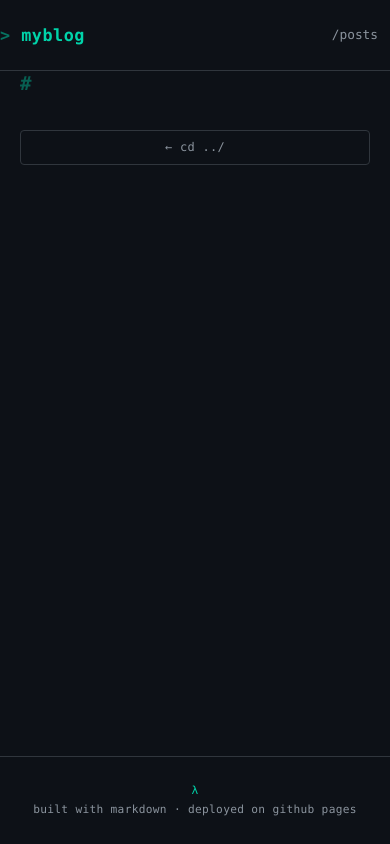
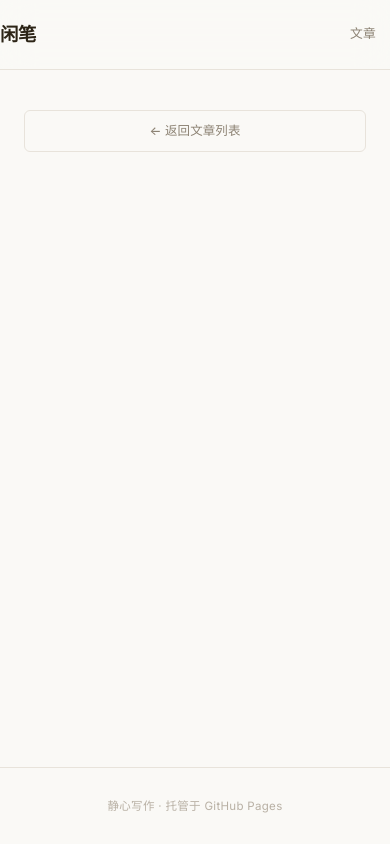
Before and after one commit to gongdi35/myblog, a Python web app: template templates/post.html in a window 390 px wide. Run offline with Jinja, Linux system fonts and the light colour scheme; the template is opened without the code that fills it, so the values that code supplies are empty.

Commit message:
UI 重设计：温暖纸质感 · 琥珀点缀 · 衬线标题 · 日式留白

```diff
--- a/static/style.css
+++ b/static/style.css
@@ -1,234 +1,304 @@
 /*============================================================================
-    style.css - 科技极简博客样式
-    深色终端风格 · 青色点缀 · 等宽字体 · 扁平无卡片
+    style.css — 温暖极简博客
+    灵感来源：Stripe Press · Linear Blog · 日式排版
+    低调、留白、质感、琥珀点缀
 ============================================================================*/
 
-/* ---- CSS 变量 ---- */
+/* ---- Google Fonts ---- */
+@import url('https://fonts.googleapis.com/css2?family=Noto+Serif+SC:wght@500;700&family=Inter:wght@400;500&display=swap');
+
+/* ---- CSS Variables ---- */
 :root {
-    --bg:          #0d1117;
-    --bg-alt:      #161b22;
-    --text:        #c9d1d9;
-    --text-dim:    #8b949e;
-    --accent:      #00d4aa;
-    --accent-dim:  #00997a;
-    --border:      #30363d;
-    --font-mono:   "JetBrains Mono", "Fira Code", "Cascadia Code", "SF Mono",
-                   "Source Code Pro", "Consolas", "Courier New", monospace;
-    --font-sans:   -apple-system, BlinkMacSystemFont, "Segoe UI", "Noto Sans SC",
-                   "PingFang SC", "Microsoft YaHei", sans-serif;
-    --radius:      4px;
-    --max-w:       720px;
+    --bg:            #faf9f6;
+    --card-bg:       #ffffff;
+    --text:          #2c2416;
+    --text-muted:    #8c8273;
+    --text-faint:    #b8b0a4;
+    --accent:        #c4630b;
+    --accent-soft:   #fdf0dd;
+    --border:        #e8e3db;
+    --border-strong: #d4cec4;
+    --shadow-sm:     0 1px 2px rgba(0,0,0,.03);
+    --shadow-md:     0 4px 20px rgba(0,0,0,.04);
+    --radius:        6px;
+    --max-w:         680px;
+    --font-serif:    "Noto Serif SC", "Source Han Serif SC", Georgia,
+                     "Times New Roman", serif;
+    --font-sans:     "Inter", -apple-system, BlinkMacSystemFont,
+                     "Segoe UI", "Noto Sans SC", "PingFang SC",
+                     "Microsoft YaHei", sans-serif;
+    --font-mono:     "JetBrains Mono", "Fira Code", "SF Mono",
+                     "Consolas", "Courier New", monospace;
 }
 
 /* ---- Reset ---- */
 *, *::before, *::after { margin: 0; padding: 0; box-sizing: border-box; }
 
-html { font-size: 16px; scroll-behavior: smooth; }
+html { font-size: 17px; scroll-behavior: smooth; -webkit-font-smoothing: antialiased; }
 
 body {
     font-family: var(--font-sans);
     background: var(--bg);
     color: var(--text);
-    line-height: 1.75;
+    line-height: 1.78;
     min-height: 100vh;
     display: flex;
     flex-direction: column;
 }
 
 /* ---- Container ---- */
-.container { max-width: var(--max-w); margin: 0 auto; padding: 0 20px; width: 100%; }
+.container {
+    max-width: var(--max-w);
+    margin: 0 auto;
+    padding: 0 24px;
+    width: 100%;
+}
 
 /* ---- Navbar ---- */
 .navbar {
-    background: var(--bg);
+    background: rgba(250, 249, 246, 0.85);
+    backdrop-filter: blur(16px);
+    -webkit-backdrop-filter: blur(16px);
     border-bottom: 1px solid var(--border);
     position: sticky; top: 0; z-index: 100;
-    backdrop-filter: blur(12px);
 }
 
 .navbar .container {
     display: flex;
     justify-content: space-between;
     align-items: center;
-    padding: 18px 0;
+    padding: 20px 0;
 }
 
 .logo {
-    font-family: var(--font-mono);
-    font-size: 1.05rem;
-    font-weight: 600;
-    color: var(--accent);
+    font-family: var(--font-serif);
+    font-size: 1.15rem;
+    font-weight: 700;
+    color: var(--text);
     text-decoration: none;
-    letter-spacing: 0.5px;
+    letter-spacing: -0.3px;
+    transition: color 0.25s;
 }
-.logo::before { content: "> "; opacity: 0.5; }
+.logo:hover { color: var(--accent); }
 
-.nav-links { display: flex; gap: 4px; }
+.nav-links { display: flex; gap: 2px; }
 
 .nav-links a {
-    font-family: var(--font-mono);
+    font-family: var(--font-sans);
     font-size: 0.8rem;
-    color: var(--text-dim);
+    font-weight: 500;
+    color: var(--text-muted);
     text-decoration: none;
-    padding: 6px 12px;
+    padding: 7px 14px;
     border-radius: var(--radius);
-    transition: color 0.2s, background 0.2s;
+    transition: color 0.25s, background 0.25s;
+    letter-spacing: 0.2px;
 }
-.nav-links a:hover { color: var(--accent); background: var(--bg-alt); }
+.nav-links a:hover { color: var(--accent); background: var(--accent-soft); }
 
 /* ---- Main ---- */
-main { flex: 1; padding: 48px 0; }
+main { flex: 1; padding: 64px 0 80px; }
 
 /* ---- Page Header ---- */
-.page-header { margin-bottom: 36px; }
+.page-header { margin-bottom: 44px; }
 
 .page-header h1 {
-    font-family: var(--font-mono);
-    font-size: 1.15rem;
-    font-weight: 500;
-    color: var(--text-dim);
+    font-family: var(--font-serif);
+    font-size: 1.45rem;
+    font-weight: 700;
+    color: var(--text);
+    letter-spacing: -0.3px;
 }
-.page-header h1::before { content: "// "; color: var(--accent); }
 
 /* ---- Post List ---- */
-.post-list { display: flex; flex-direction: column; gap: 0; }
+.post-list { display: flex; flex-direction: column; gap: 32px; }
 
 .post-card {
-    padding: 28px 0;
-    border-bottom: 1px solid var(--border);
+    background: var(--card-bg);
+    border: 1px solid var(--border);
+    border-radius: var(--radius);
+    padding: 28px 30px;
+    box-shadow: var(--shadow-sm);
+    transition: border-color 0.25s, box-shadow 0.25s;
 }
-.post-card:first-child { padding-top: 0; }
-.post-card:last-child { border-bottom: none; }
+.post-card:hover {
+    border-color: var(--border-strong);
+    box-shadow: var(--shadow-md);
+}
 
 .post-card h2 { margin-bottom: 6px; }
 
 .post-card h2 a {
-    font-family: var(--font-mono);
-    font-size: 1.05rem;
-    font-weight: 500;
+    font-family: var(--font-serif);
+    font-size: 1.2rem;
+    font-weight: 700;
     color: var(--text);
     text-decoration: none;
-    transition: color 0.2s;
+    letter-spacing: -0.2px;
+    transition: color 0.25s;
 }
 .post-card h2 a:hover { color: var(--accent); }
 
 .post-meta {
-    font-family: var(--font-mono);
-    font-size: 0.725rem;
-    color: var(--text-dim);
+    font-family: var(--font-sans);
+    font-size: 0.75rem;
+    font-weight: 500;
+    color: var(--text-faint);
     margin-bottom: 10px;
-    letter-spacing: 0.5px;
+    letter-spacing: 0.4px;
     text-transform: uppercase;
 }
 
 .post-excerpt {
-    color: var(--text-dim);
+    color: var(--text-muted);
     font-size: 0.9rem;
-    line-height: 1.65;
-    margin-bottom: 12px;
+    line-height: 1.7;
+    margin-bottom: 14px;
 }
 
 /* ---- Buttons ---- */
 .btn {
-    display: inline-block;
-    font-family: var(--font-mono);
-    font-size: 0.75rem;
-    padding: 6px 16px;
+    display: inline-flex;
+    align-items: center;
+    font-family: var(--font-sans);
+    font-size: 0.78rem;
+    font-weight: 500;
+    padding: 9px 20px;
     border-radius: var(--radius);
     text-decoration: none;
     cursor: pointer;
-    transition: all 0.2s;
-    letter-spacing: 0.3px;
+    transition: all 0.25s;
+    letter-spacing: 0.15px;
 }
 
 .btn-primary {
-    background: transparent;
-    color: var(--accent);
-    border: 1px solid var(--accent);
+    background: var(--text);
+    color: #fff;
+    border: 1px solid var(--text);
 }
-.btn-primary:hover { background: var(--accent); color: var(--bg); }
+.btn-primary:hover { background: var(--accent); border-color: var(--accent); }
 
 .btn-secondary {
     background: transparent;
-    color: var(--text-dim);
+    color: var(--text-muted);
     border: 1px solid var(--border);
 }
-.btn-secondary:hover { color: var(--text); border-color: var(--text-dim); }
+.btn-secondary:hover {
+    color: var(--text);
+    border-color: var(--border-strong);
+    background: var(--bg);
+}
 
 .post-actions { display: flex; gap: 8px; flex-wrap: wrap; }
 
 /* ---- Post Detail ---- */
-.post-detail { max-width: var(--max-w); }
+.post-detail { }
 
 .post-detail h1 {
-    font-family: var(--font-mono);
-    font-size: 1.4rem;
-    font-weight: 600;
-    color: var(--accent);
-    margin-bottom: 8px;
-    line-height: 1.4;
+    font-family: var(--font-serif);
+    font-size: 1.85rem;
+    font-weight: 700;
+    color: var(--text);
+    margin-bottom: 10px;
+    line-height: 1.35;
+    letter-spacing: -0.5px;
 }
-.post-detail h1::before { content: "# "; opacity: 0.4; }
 
 .post-detail hr {
     border: none;
     border-top: 1px solid var(--border);
-    margin: 24px 0;
+    margin: 28px 0;
 }
 
+/* ---- Post Content Typography ---- */
 .post-content {
     font-size: 1rem;
-    line-height: 1.85;
+    line-height: 1.9;
     color: var(--text);
 }
 
-/* Typography in post content */
+.post-content > p:first-child::first-letter {
+    float: left;
+    font-family: var(--font-serif);
+    font-size: 3.2rem;
+    font-weight: 700;
+    line-height: 0.85;
+    margin: 4px 10px 0 0;
+    color: var(--accent);
+}
+
 .post-content h1, .post-content h2, .post-content h3,
 .post-content h4, .post-content h5, .post-content h6 {
-    font-family: var(--font-mono);
+    font-family: var(--font-serif);
+    color: var(--text);
+    margin: 40px 0 14px;
+    font-weight: 700;
+    letter-spacing: -0.2px;
+}
+.post-content h2 { font-size: 1.25rem; }
+.post-content h3 { font-size: 1.08rem; }
+.post-content h2 + p,
+.post-content h3 + p { margin-top: 6px; }
+
+.post-content p { margin-bottom: 18px; }
+
+.post-content a {
     color: var(--accent);
-    margin: 32px 0 12px;
+    text-decoration: none;
+    background: linear-gradient(to right, var(--accent), var(--accent));
+    background-size: 0 1px;
+    background-repeat: no-repeat;
+    background-position: 0 100%;
+    transition: background-size 0.3s;
 }
-.post-content h2 { font-size: 1.15rem; }
-.post-content h3 { font-size: 1rem; }
-.post-content p { margin-bottom: 16px; }
-.post-content a { color: var(--accent); text-decoration: none; border-bottom: 1px solid var(--accent-dim); }
-.post-content a:hover { border-color: var(--accent); }
-.post-content ul, .post-content ol { padding-left: 24px; margin-bottom: 16px; }
-.post-content li { margin-bottom: 4px; }
+.post-content a:hover { background-size: 100% 1px; }
+
+.post-content ul, .post-content ol {
+    padding-left: 24px;
+    margin-bottom: 18px;
+}
+.post-content li { margin-bottom: 6px; }
+
 .post-content blockquote {
     border-left: 3px solid var(--accent);
-    padding: 8px 16px;
-    margin: 16px 0;
-    color: var(--text-dim);
-    background: var(--bg-alt);
+    padding: 14px 20px;
+    margin: 22px 0;
+    color: var(--text-muted);
+    background: var(--accent-soft);
     border-radius: 0 var(--radius) var(--radius) 0;
+    font-style: italic;
 }
+.post-content blockquote p { margin-bottom: 0; }
+
 .post-content code {
     font-family: var(--font-mono);
-    font-size: 0.85em;
-    background: var(--bg-alt);
+    font-size: 0.82em;
+    background: var(--bg);
     padding: 2px 6px;
+    border-radius: 3px;
+    color: var(--accent);
+    border: 1px solid var(--border);
+}
+
+.post-content pre {
+    background: #1e1b18;
     border-radius: var(--radius);
-    color: var(--accent);
-}
-.post-content pre {
-    background: var(--bg-alt);
-    border: 1px solid var(--border);
-    border-radius: var(--radius);
-    padding: 16px 20px;
+    padding: 20px 24px;
     overflow-x: auto;
-    margin: 16px 0;
-    font-size: 0.85rem;
+    margin: 20px 0;
+    font-size: 0.82rem;
     line-height: 1.55;
 }
 .post-content pre code {
     background: none;
     padding: 0;
-    color: var(--text);
+    color: #e8e3db;
+    border: none;
+    font-size: inherit;
 }
-.post-content strong { color: #f0f6fc; font-weight: 600; }
-.post-content img { max-width: 100%; border-radius: var(--radius); margin: 16px 0; }
+
+.post-content strong { color: #1a1410; font-weight: 600; }
+.post-content img { max-width: 100%; border-radius: var(--radius); margin: 20px 0; }
 
 /* ---- Empty State ---- */
 .empty-state {
@@ -238,29 +308,35 @@ main { flex: 1; padding: 48px 0; }
     border-radius: var(--radius);
 }
 .empty-state p {
-    font-family: var(--font-mono);
-    font-size: 0.9rem;
-    color: var(--text-dim);
-    margin-bottom: 8px;
+    font-family: var(--font-serif);
+    font-size: 1rem;
+    color: var(--text-muted);
+    margin-bottom: 6px;
 }
 
 /* ---- Footer ---- */
 footer {
     text-align: center;
-    padding: 24px;
-    font-family: var(--font-mono);
-    font-size: 0.7rem;
-    color: var(--text-dim);
+    padding: 28px;
+    font-family: var(--font-sans);
+    font-size: 0.72rem;
+    color: var(--text-faint);
     border-top: 1px solid var(--border);
     letter-spacing: 0.3px;
 }
-footer::before { content: "λ "; color: var(--accent); }
 
 /* ---- Responsive ---- */
 @media (max-width: 600px) {
-    .post-detail h1 { font-size: 1.2rem; }
-    .post-card h2 a { font-size: 0.95rem; }
-    .post-content { font-size: 0.95rem; }
+    html { font-size: 16px; }
+    .navbar .container { padding: 16px 0; }
+    main { padding: 40px 0 60px; }
+    .post-card { padding: 22px 20px; }
+    .post-detail h1 { font-size: 1.45rem; }
+    .post-card h2 a { font-size: 1.1rem; }
+    .post-content > p:first-child::first-letter {
+        font-size: 2.4rem;
+        margin-right: 6px;
+    }
     .post-actions { flex-direction: column; }
-    .post-actions .btn { text-align: center; }
+    .post-actions .btn { text-align: center; justify-content: center; }
 }
--- a/templates/base.html
+++ b/templates/base.html
@@ -3,15 +3,15 @@
 <head>
     <meta charset="UTF-8">
     <meta name="viewport" content="width=device-width, initial-scale=1.0">
-    <title>{% block title %}myblog{% endblock %}</title>
+    <title>{% block title %}My Blog{% endblock %}</title>
     <link rel="stylesheet" href="{{ base_path }}/static/style.css">
 </head>
 <body>
     <nav class="navbar">
         <div class="container">
-            <a href="{{ base_path }}/index.html" class="logo">myblog</a>
+            <a href="{{ base_path }}/index.html" class="logo">闲笔</a>
             <div class="nav-links">
-                <a href="{{ base_path }}/index.html">/posts</a>
+                <a href="{{ base_path }}/index.html">文章</a>
             </div>
         </div>
     </nav>
@@ -22,7 +22,7 @@
     </main>
 
     <footer>
-        <p>built with markdown · deployed on github pages</p>
+        <p>静心写作 · 托管于 GitHub Pages</p>
     </footer>
 </body>
 </html>
--- a/templates/post.html
+++ b/templates/post.html
@@ -1,18 +1,18 @@
 {% extends "base.html" %}
 
-{% block title %}{{ post.title }} — myblog{% endblock %}
+{% block title %}{{ post.title }} — 闲笔{% endblock %}
 
 {% block content %}
 <article class="post-detail">
     <h1>{{ post.title }}</h1>
-    <p class="post-meta">{{ post.date }}</p>
+    <p class="post-meta" style="margin-bottom: 32px;">{{ post.date }}</p>
 
     <div class="post-content">
         {{ post.content | safe }}
     </div>
 
-    <div class="post-actions" style="margin-top: 32px;">
-        <a href="{{ base_path }}/index.html" class="btn btn-secondary">← cd ../</a>
+    <div class="post-actions" style="margin-top: 40px;">
+        <a href="{{ base_path }}/index.html" class="btn btn-secondary">← 返回文章列表</a>
     </div>
 </article>
 {% endblock %}
```
Also changed, not shown: templates/index.html (+6 -6 lines).
